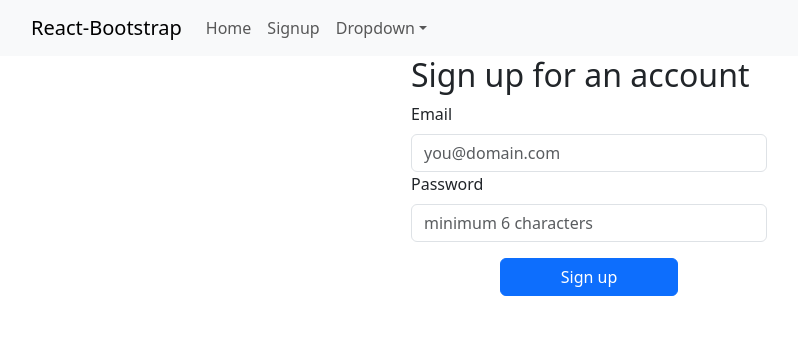
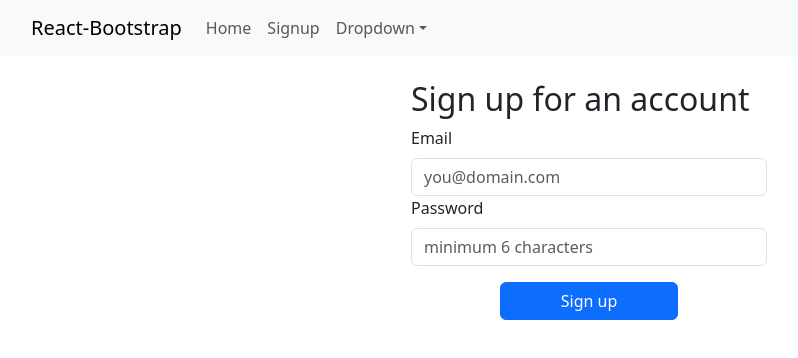
Before and after one commit to damians1976/Class-Project, a React (Vite) app in the folder app/: page /signup in a window 1280 px wide. Shown: the top 358 px of the page, without its empty margins (51-849 px from the left). Built offline with nearby package versions, Linux system fonts and the light colour scheme; no server answers.

Commit message:
updating apps

```diff
--- a/app/package.json
+++ b/app/package.json
@@ -11,7 +11,7 @@
   },
   "dependencies": {
     "bootstrap": "^5.3.3",
-    "firebase": "^10.14.0",
+    "firebase": "^10.14.1",
     "react": "^18.3.1",
     "react-bootstrap": "^2.10.5",
     "react-dom": "^18.3.1",
--- a/app/src/App.jsx
+++ b/app/src/App.jsx
@@ -19,7 +19,7 @@ function App() {
       <Header />
       <Routes>
         <Route path="/" element={ <Home/> } />
-        <Route path="/signup" element={ <Signup/>} />
+        <Route path="/signup" element={ <Signup authapp={ FirebaseAuth }/>} />
       </Routes>
     </>
   )
--- a/app/src/pages/Signup.jsx
+++ b/app/src/pages/Signup.jsx
@@ -3,6 +3,9 @@ import Form from 'react-bootstrap/Form';
 import Container from 'react-bootstrap/Container';
 import Row from 'react-bootstrap/Row'
 import Col from 'react-bootstrap/Col'
+
+import { createUserWithEmailAndPassword } from 'firebase/auth';
+
 
 export function Signup(props) {
     return (
@@ -10,7 +13,7 @@ export function Signup(props) {
             <Container>
                 <Row>
                     <Col md={{ span: 4, offset: 4 }}>
-                        <Form>
+                        <Form className="mt-4" onSubmit={ (event) => console.log(event) }>
                             <h2>Sign up for an account</h2>
                             <Form.Group>
                                 <Form.Label>Email</Form.Label>
```
Also changed, not shown: 1 other file (tests, documents, lock files or other folders).
